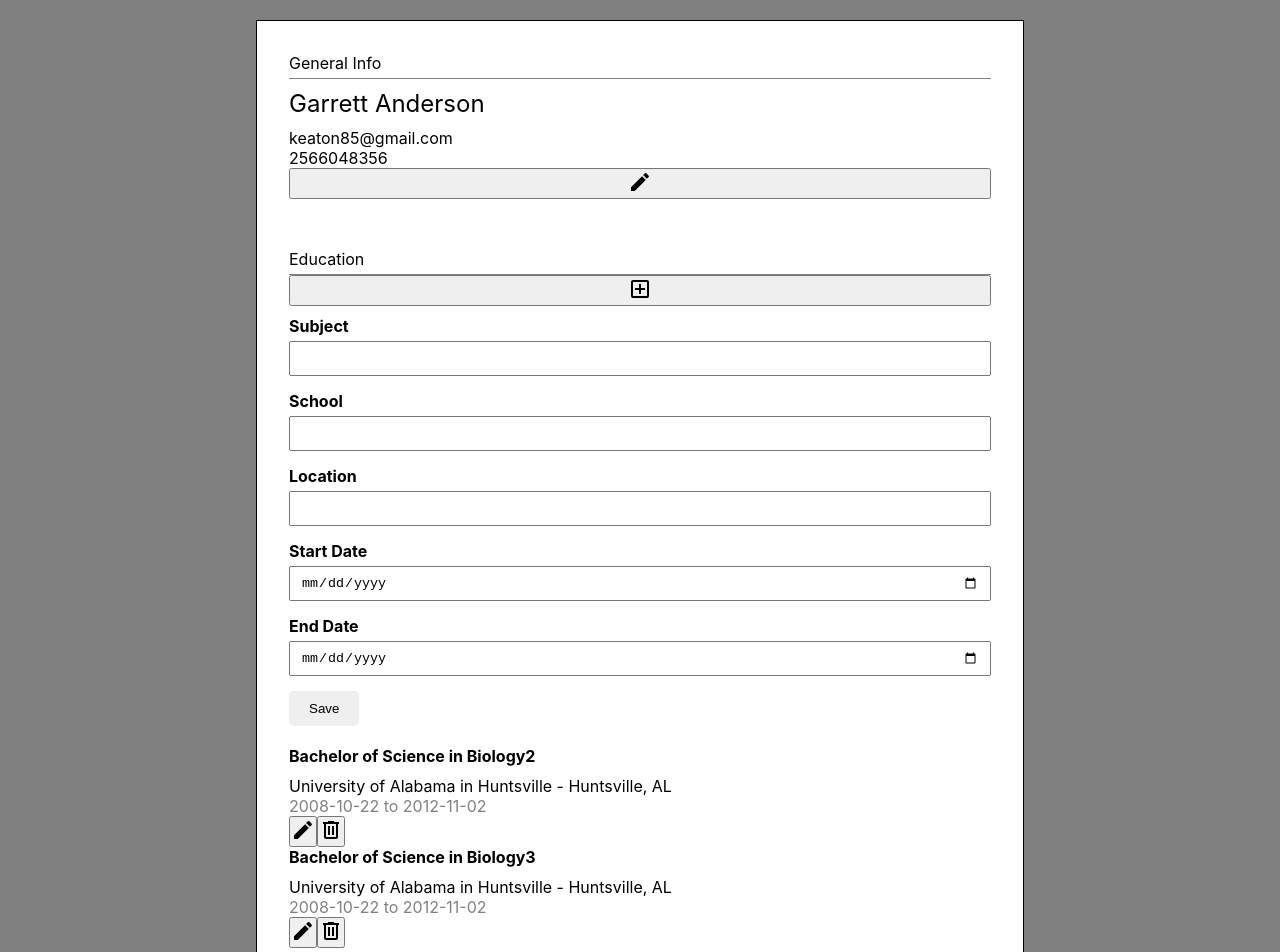
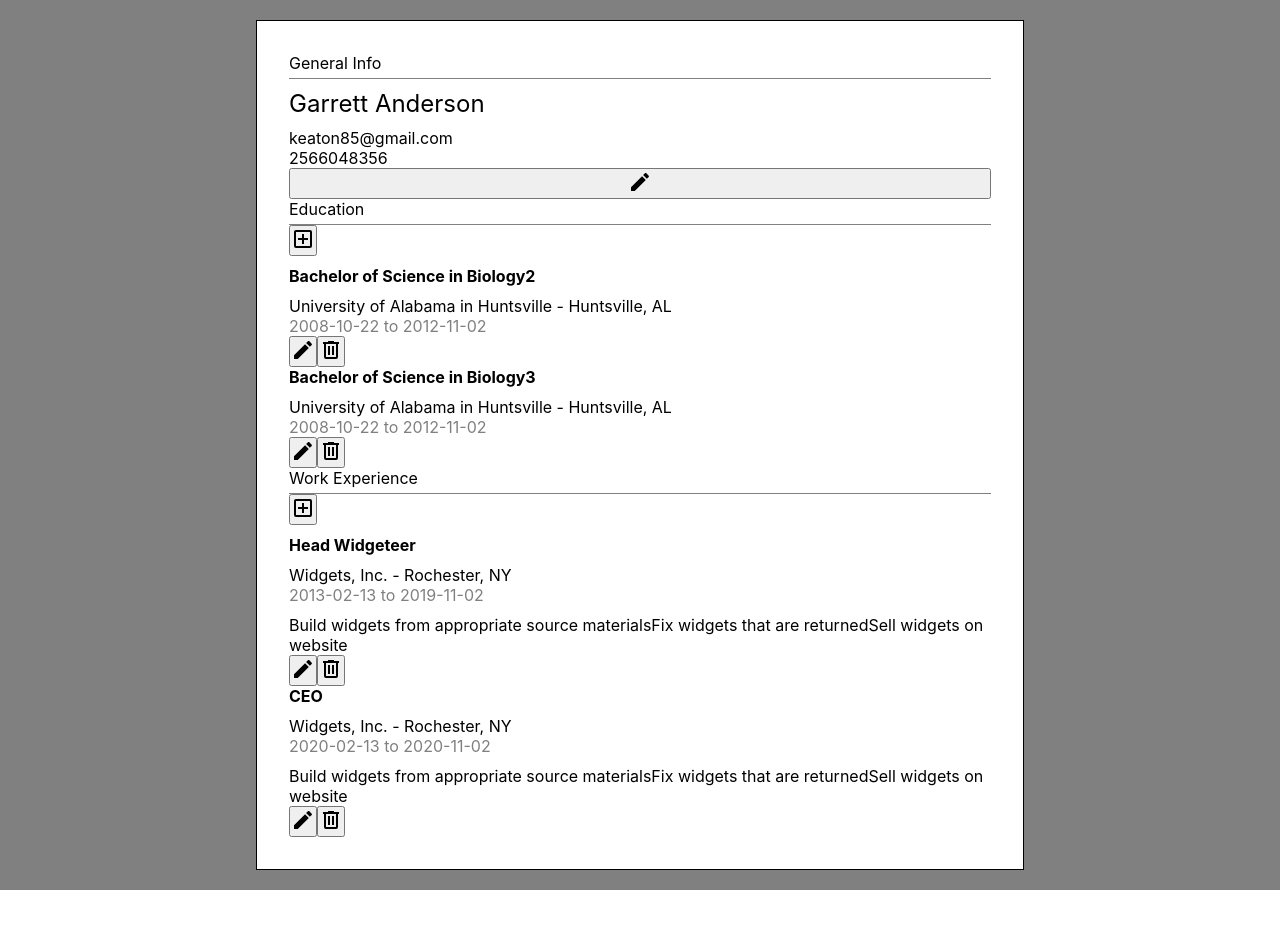
Before and after one commit to gband85/cv-project, a React (Create React App) app: page / in a window 1280 px wide. Shown: the top 952 px of the page. After the commit the page ends 890 px from the top, so only its background shows below. Built offline with nearby package versions, Linux system fonts and the light colour scheme.

Commit message:
show form on add button press

```diff
--- a/src/App.js
+++ b/src/App.js
@@ -15,7 +15,8 @@ class App extends Component {
   constructor(props) {
     super(props);
     this.state = {
-      showForm:false,
+      showSchoolForm:false,
+      showJobForm:false,
       general:{
       name: "Garrett Anderson",
       email: "keaton85@gmail.com",
@@ -26,7 +27,11 @@ class App extends Component {
     };
 
   }
-
+showForm=(section,value)=>{
+this.setState({
+  ["show"+section+"Form"]:value
+})
+}
   addSchool=(school)=>{
     const newSchool={...school,schoolId:"school-"+uniqid()}
     console.log(newSchool)
@@ -91,8 +96,11 @@ class App extends Component {
 
     return (
       <div className="container">
-      <div className="section">
+      <ul>
+      <li className="section">
+      <div className="section-heading">
         <p className="section-title">General Info</p>
+        </div>
         <ul>
         <General
           general={this.state.general}
@@ -100,17 +108,19 @@ class App extends Component {
           editGeneral={this.editGeneral}
         />
         </ul>
-        </div>
-              <div className="section">
+        </li>
+              <li className="section">
+              <div className="section-heading">
         <p className="section-title">Education</p>
-        <button type="button" onClick={()=>{this.setState({showForm:true})}}><Icon path={mdiPlusBoxOutline}
+        <button type="button" onClick={()=>{this.showForm("School",true)}}><Icon path={mdiPlusBoxOutline}
     size={1}
     horizontal
     vertical
     rotate={180}
     /></button>
+    </div>
         <div className="section-body">
-        <SchoolForm addSchool={this.addSchool}/>
+       {this.state.showSchoolForm ? <SchoolForm addSchool={this.addSchool}/> : null}
           <ul>
 
             {/*In schools array, for each item,iterate over properties and return p element with property*/}
@@ -130,18 +140,20 @@ key={school.schoolId}
           </ul>
           </div>
 
-          </div>
+          </li>
 
-          <div className="section">
+          <li className="section">
+          <div className="section-heading">
         <p className="section-title">Work Experience</p>
-        <button type="button" onClick={()=>{this.setState({showForm:true})}}><Icon path={mdiPlusBoxOutline}
+        <button type="button" onClick={()=>{this.showForm("Job",true)}}><Icon path={mdiPlusBoxOutline}
     size={1}
     horizontal
     vertical
     rotate={180}
     /></button>
+    </div>
         <div className="section-body">
-        <JobForm addJob={this.addJob}/>
+        {this.state.showJobForm ? <JobForm addJob={this.addJob}/> : null}
           <ul>
 
             {/*In schools array, for each item,iterate over properties and return p element with property*/}
@@ -161,8 +173,8 @@ key={job.jobId}
           </ul>
           </div>
 
-          </div>
-
+          </li>
+</ul>
       </div>    );
   }
 }
```
